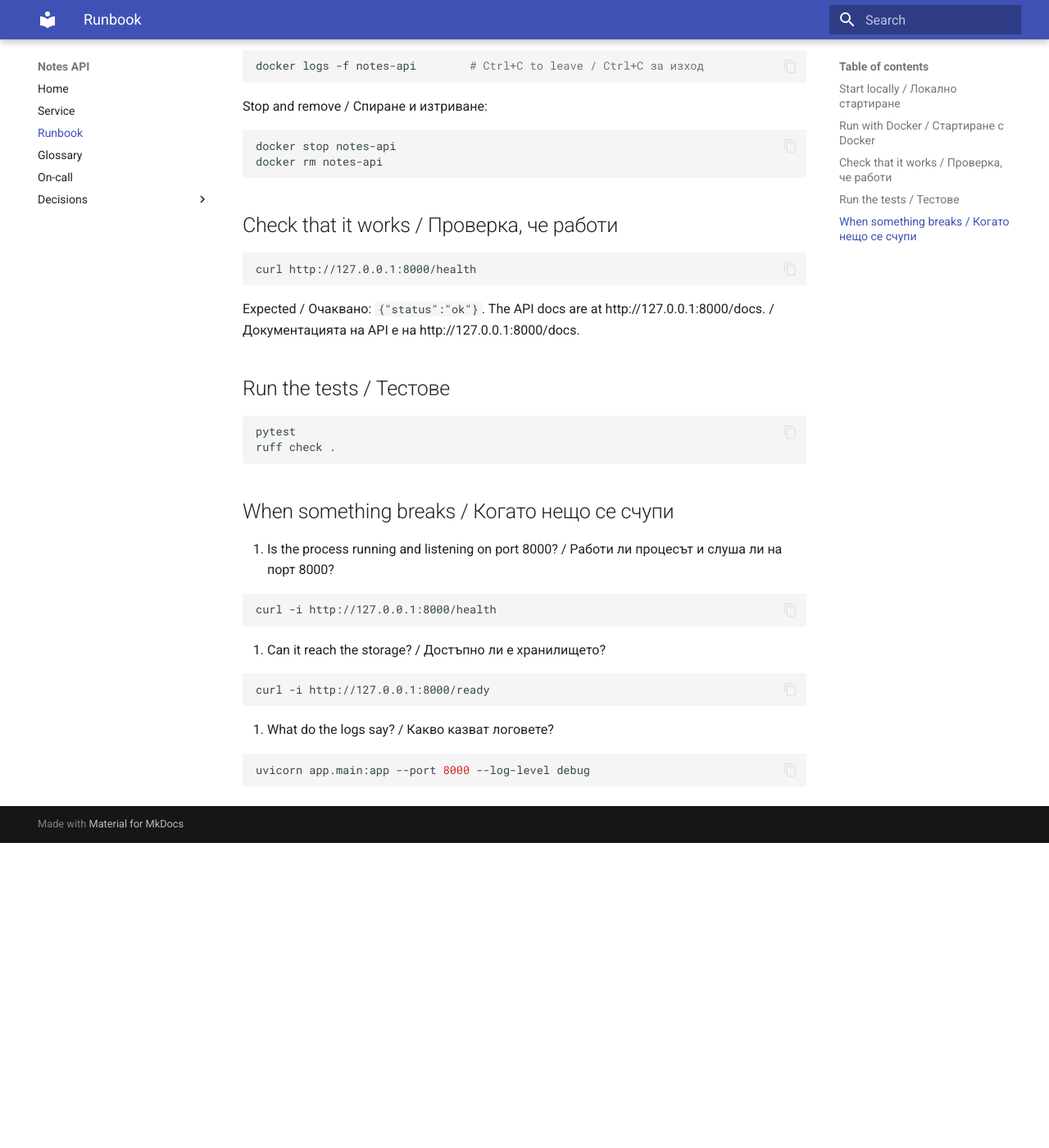
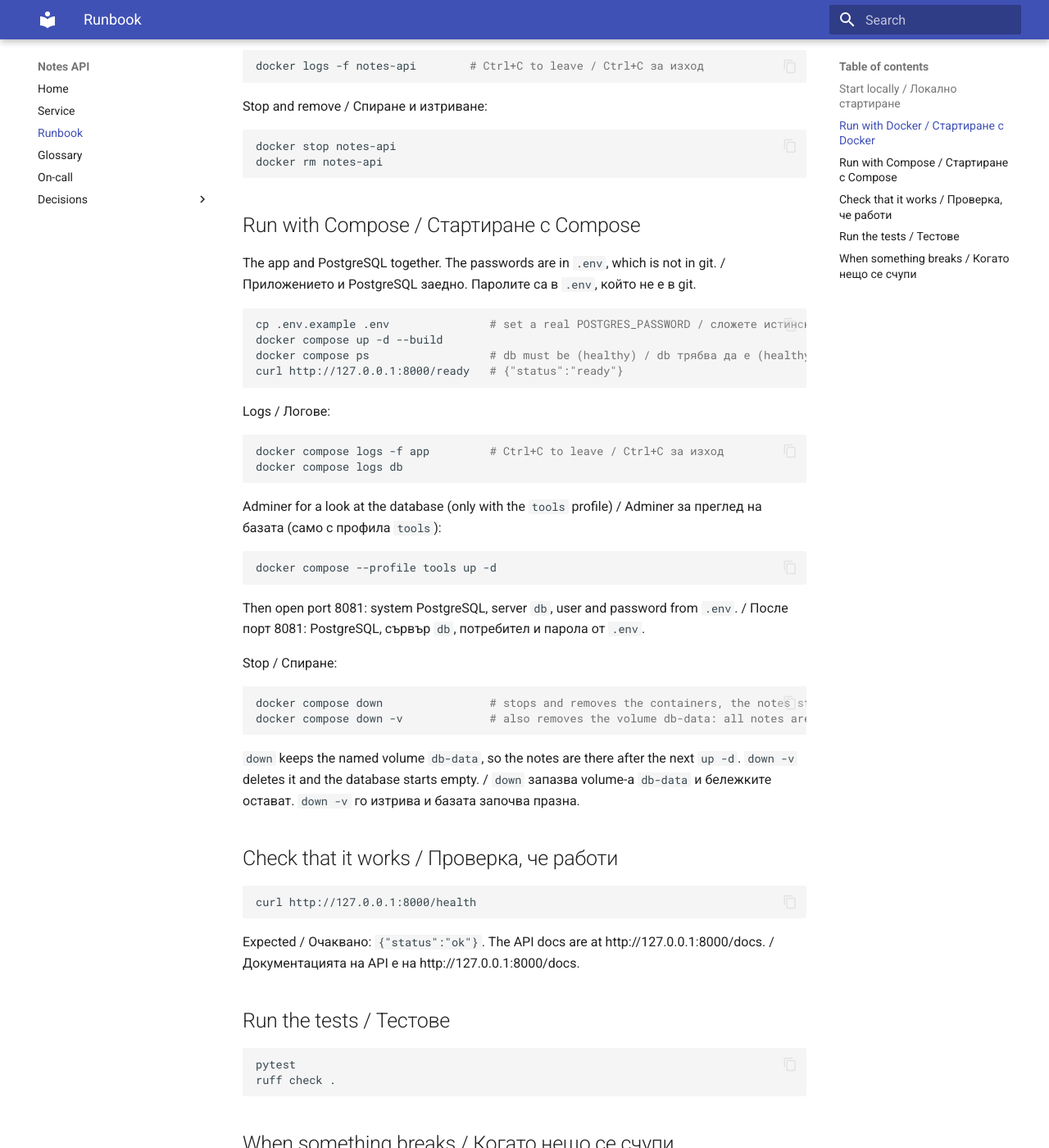
Before and after one commit to LPKop/devops-labs-fn371223037, an MkDocs documentation site: the page built from docs/runbook.md, in a window 1280 px wide and 1400 px high, scrolled down 633 px. Shown: the whole window at 82% size. Built offline with MkDocs 1.6.1 and Material for MkDocs 9.7.7, drawn with Linux system fonts in a browser that asks for light colours; before the commit the page ends 1661 px from its top, so only the background shows below that.

Commit message:
docs: add Run with Compose to the runbook (#45)
Closes #44

````diff
--- a/docs/runbook.md
+++ b/docs/runbook.md
@@ -38,6 +38,41 @@ docker stop notes-api
 docker rm notes-api
 ```
 
+## Run with Compose / Стартиране с Compose
+
+The app and PostgreSQL together. The passwords are in `.env`, which is not in git. / Приложението и PostgreSQL заедно. Паролите са в `.env`, който не е в git.
+
+```bash
+cp .env.example .env               # set a real POSTGRES_PASSWORD / сложете истинска парола
+docker compose up -d --build
+docker compose ps                  # db must be (healthy) / db трябва да е (healthy)
+curl http://127.0.0.1:8000/ready   # {"status":"ready"}
+```
+
+Logs / Логове:
+
+```bash
+docker compose logs -f app         # Ctrl+C to leave / Ctrl+C за изход
+docker compose logs db
+```
+
+Adminer for a look at the database (only with the `tools` profile) / Adminer за преглед на базата (само с профила `tools`):
+
+```bash
+docker compose --profile tools up -d
+```
+
+Then open port 8081: system PostgreSQL, server `db`, user and password from `.env`. / После порт 8081: PostgreSQL, сървър `db`, потребител и парола от `.env`.
+
+Stop / Спиране:
+
+```bash
+docker compose down                # stops and removes the containers, the notes stay in the volume
+docker compose down -v             # also removes the volume db-data: all notes are lost
+```
+
+`down` keeps the named volume `db-data`, so the notes are there after the next `up -d`. `down -v` deletes it and the database starts empty. / `down` запазва volume-а `db-data` и бележките остават. `down -v` го изтрива и базата започва празна.
+
 ## Check that it works / Проверка, че работи
 
 ```bash
````
Also changed, not shown: docs/adr/0002-database-for-lab-4.md (+2 -0 lines).
